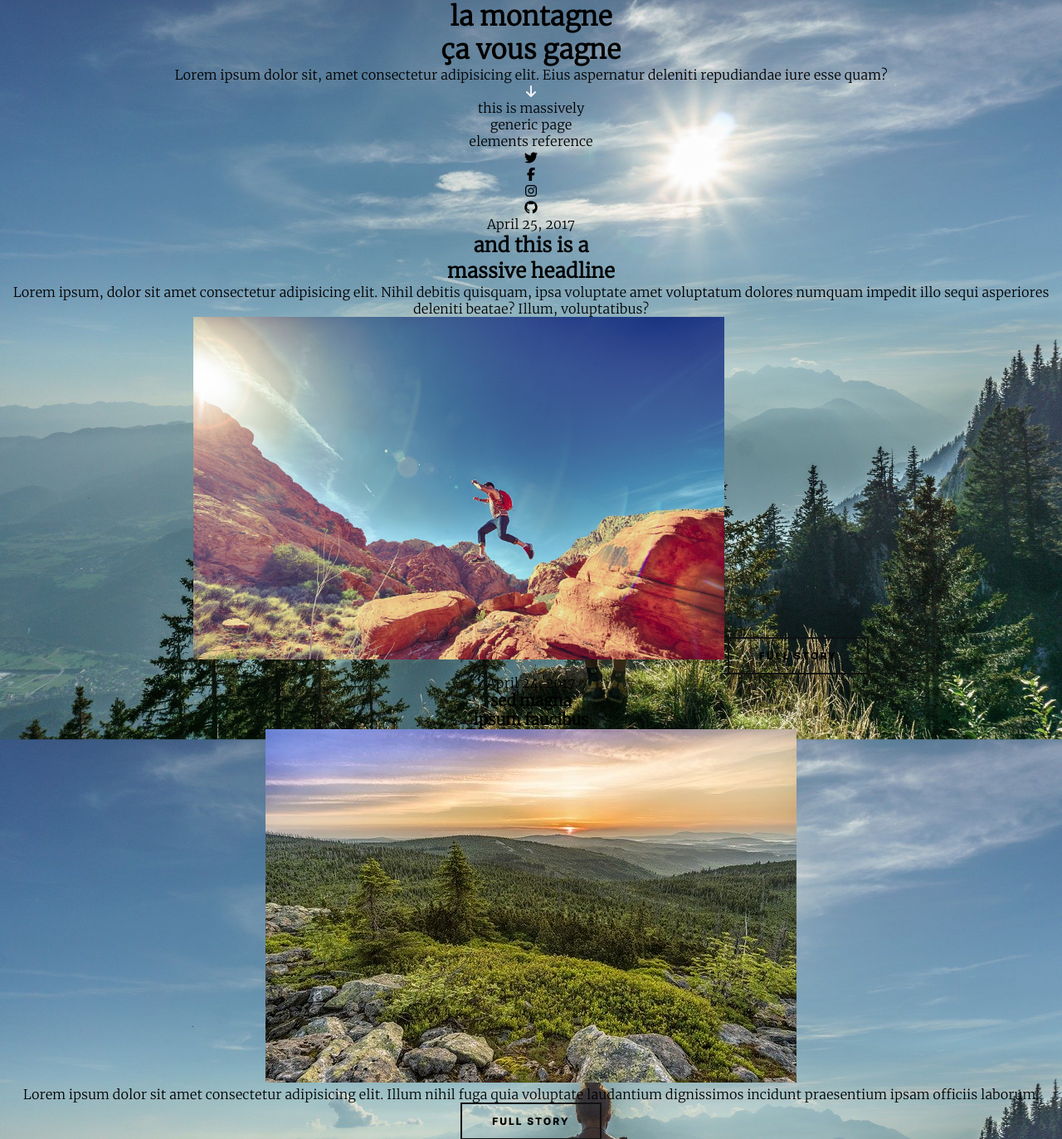
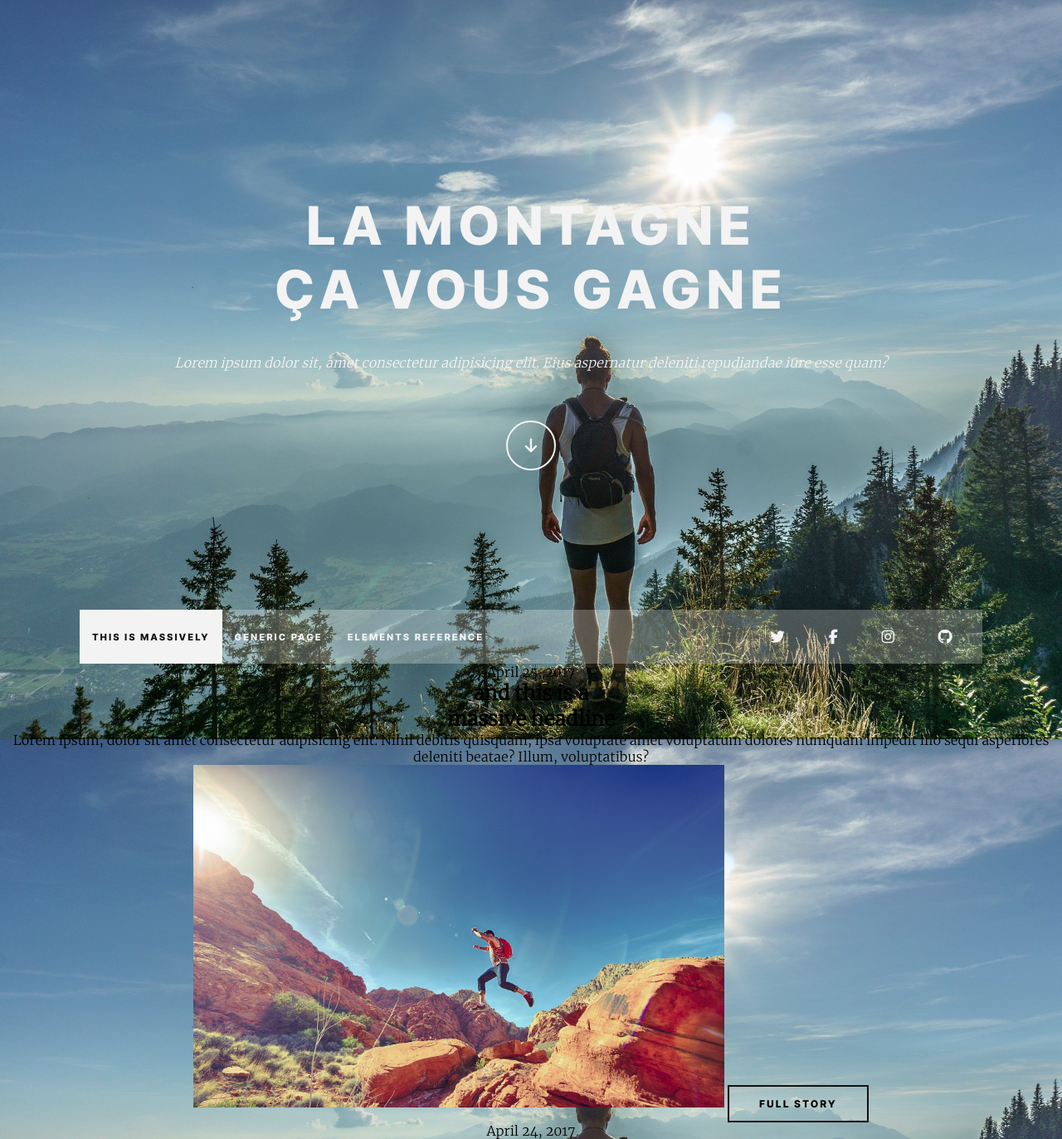
Before and after one commit to adminnono/adminnono.github.io, a PHP site: page / in a window 1280 px wide. Shown: the top 1373 px of the page at 83% size. Run offline with PHP 8.4, Linux system fonts and the light colour scheme.

Commit message:
Ajout du header

```diff
--- a/montagne/assets/styles/index.css
+++ b/montagne/assets/styles/index.css
@@ -75,6 +75,146 @@
           transform: scale(1.05);
 }
 
+header {
+  color: rgb(243, 243, 243);
+  position: relative;
+  min-height: 100vh;
+}
+header .header-content {
+  display: -webkit-box;
+  display: -ms-flexbox;
+  display: flex;
+  -webkit-box-orient: vertical;
+  -webkit-box-direction: normal;
+      -ms-flex-direction: column;
+          flex-direction: column;
+  -webkit-box-align: center;
+      -ms-flex-align: center;
+          align-items: center;
+  -webkit-box-pack: center;
+      -ms-flex-pack: center;
+          justify-content: center;
+  min-height: 100vh;
+  opacity: 0;
+  -webkit-transform: translateY(40px);
+          transform: translateY(40px);
+  -webkit-animation: headerAnim 1.5s forwards;
+          animation: headerAnim 1.5s forwards;
+}
+@-webkit-keyframes headerAnim {
+  to {
+    -webkit-transform: translateY(0);
+            transform: translateY(0);
+    opacity: 1;
+  }
+}
+@keyframes headerAnim {
+  to {
+    -webkit-transform: translateY(0);
+            transform: translateY(0);
+    opacity: 1;
+  }
+}
+header .header-content h1 {
+  font-family: inter-bold, sans-serif;
+  letter-spacing: 2px;
+  text-transform: uppercase;
+  font-size: 4rem;
+  letter-spacing: 6px;
+}
+header .header-content p {
+  margin: 40px auto 60px;
+  font-style: italic;
+  width: 85%;
+}
+header .header-content span {
+  border: 2px solid rgb(243, 243, 243);
+  border-radius: 50px;
+  height: 60px;
+  width: 60px;
+  font-size: 1.2rem;
+  display: -webkit-box;
+  display: -ms-flexbox;
+  display: flex;
+  -webkit-box-pack: center;
+      -ms-flex-pack: center;
+          justify-content: center;
+  -webkit-box-align: center;
+      -ms-flex-align: center;
+          align-items: center;
+}
+header nav {
+  display: -webkit-box;
+  display: -ms-flexbox;
+  display: flex;
+  -webkit-box-pack: justify;
+      -ms-flex-pack: justify;
+          justify-content: space-between;
+  background: rgba(255, 255, 255, 0.25);
+  color: rgb(243, 243, 243);
+  width: 85%;
+  height: 65px;
+  z-index: 100;
+  position: absolute;
+  bottom: 0;
+  left: 50%;
+  -webkit-transform: translateX(-50%);
+          transform: translateX(-50%);
+}
+header nav ul {
+  display: -webkit-box;
+  display: -ms-flexbox;
+  display: flex;
+  -webkit-box-align: center;
+      -ms-flex-align: center;
+          align-items: center;
+}
+header nav .nav-left:hover li:not(:hover) {
+  background: none;
+  color: rgb(243, 243, 243);
+}
+header nav .nav-left li {
+  font-family: inter-bold, sans-serif;
+  letter-spacing: 2px;
+  text-transform: uppercase;
+  font-size: 0.7rem;
+  padding: 0 15px;
+  height: 100%;
+  display: -webkit-box;
+  display: -ms-flexbox;
+  display: flex;
+  -webkit-box-align: center;
+      -ms-flex-align: center;
+          align-items: center;
+  cursor: pointer;
+}
+header nav .nav-left li:first-child {
+  background: rgb(243, 243, 243);
+  color: rgb(17, 17, 17);
+}
+header nav .nav-left li:hover {
+  background: rgb(243, 243, 243);
+  color: rgb(17, 17, 17);
+}
+header nav .nav-right {
+  font-size: 1.1rem;
+  min-width: 100px;
+  max-width: 300px;
+  width: 25%;
+  -ms-flex-pack: distribute;
+      justify-content: space-around;
+  margin-right: 10px;
+}
+header nav .nav-right li {
+  -webkit-transition: 0.15s;
+  transition: 0.15s;
+  cursor: pointer;
+}
+header nav .nav-right li:hover {
+  -webkit-transform: scale(1.3);
+          transform: scale(1.3);
+}
+
 img {
   width: 50%;
 }/*# sourceMappingURL=index.css.map */
```
Also changed, not shown: montagne/assets/styles/layouts/_header.scss (added, +103 -0 lines), 1 other file.
